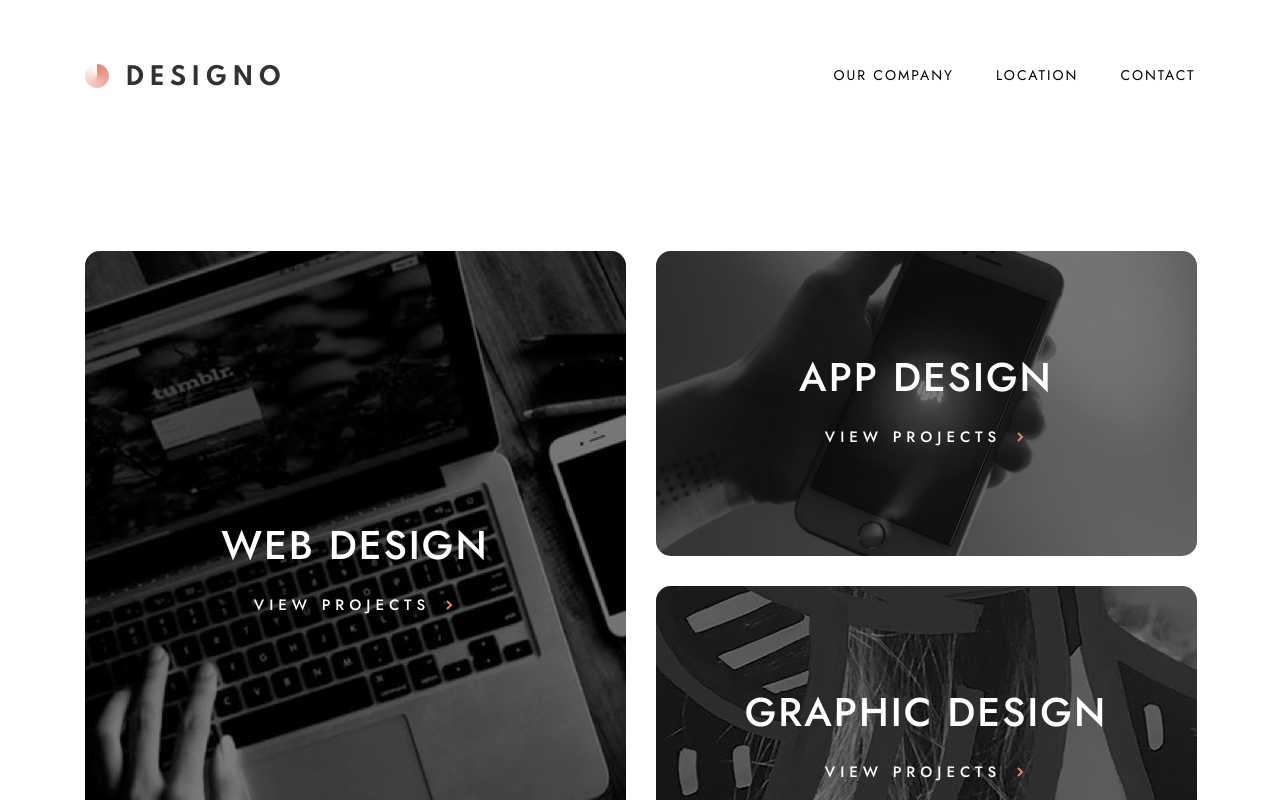
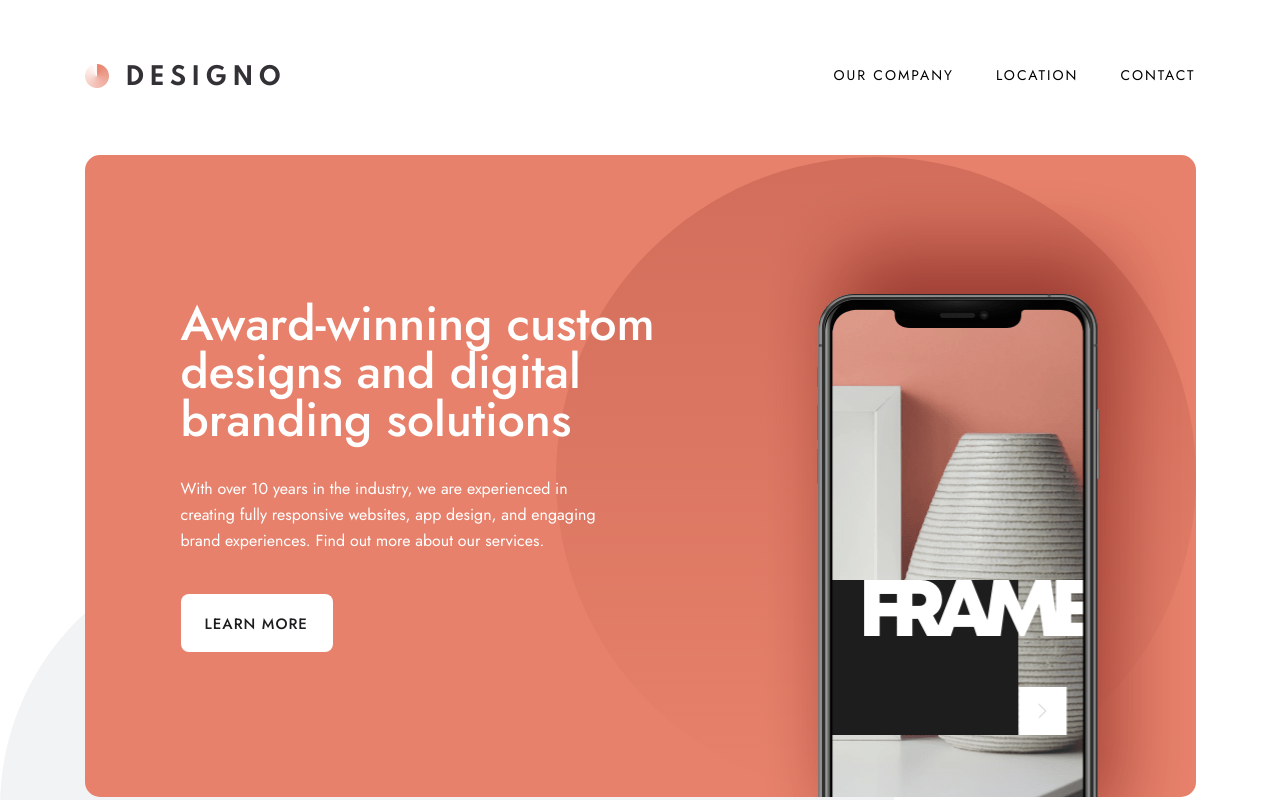
Before and after one commit to redfrogsss/designo-multipage-website, a Next.js app: page / in a window 1280 px wide. Shown: the top 800 px of the page. Built offline with nearby package versions, Linux system fonts and the light colour scheme.

Commit message:
ui: add hero-block desktop layout

```diff
--- a/app/page.tsx
+++ b/app/page.tsx
@@ -1,9 +1,11 @@
 import GalleryGrid from "@/components/gallery-grid/GalleryGrid";
+import HeroBlock from "@/components/hero-block/HeroBlock";
 import TermsGrid from "@/components/terms-grid/TermsGrid";
 
 export default function Home() {
   return (
     <main>
+      <HeroBlock />
       <GalleryGrid />
       <TermsGrid />
     </main>
--- /dev/null
+++ b/components/hero-block/HeroBlock.tsx
@@ -0,0 +1,26 @@
+import Image from "next/image";
+
+export default function HeroBlock() {
+    return (
+        <div className="hero-block">
+            <div className="page-container">
+                <div className="hero-block__inner">
+                    <div className="hero-block__left">
+                        <h1 className="hero-block__title">
+                            Award-winning custom designs and digital branding solutions
+                        </h1>
+                        <p className="hero-block__desc">
+                            With over 10 years in the industry, we are experienced in creating fully responsive websites, app design, and engaging brand experiences. Find out more about our services.
+                        </p>
+                        <a href="#!" className="hero-block__btn btn btn--dark">Learn More</a>
+                    </div>
+                    <div className="hero-block__right">
+                        <picture className="hero-block__pic">
+                            <Image fill={true} src="/assets/home/desktop/image-hero-phone.png" alt="Image Hero Phone" className="hero-block__img" />
+                        </picture>
+                    </div>
+                </div>
+            </div>
+        </div>
+    );
+}
--- a/styles/buttons.scss
+++ b/styles/buttons.scss
@@ -1,4 +1,5 @@
 .btn {
+    display: inline-block;
     border-radius: rem(8);
     padding: em(18, 15) em(25, 15) em(16, 15) em(24, 15);
     font-size: rem(15);
--- /dev/null
+++ b/styles/components/hero-block.scss
@@ -0,0 +1,76 @@
+@use 'sass:math';
+
+.hero-block {
+    position: relative;
+
+    &:before {
+        content: "";
+        position: absolute;
+        bottom: rem(-274);
+        left: 0;
+        background: $color-light-grey;
+        width: vw(1006, 1440);
+        height: min(#{rem(594)}, #{vw(594, 1440)});
+        z-index: -1;
+        border-radius: rem(297) rem(297) rem(297) 0;
+    }
+
+    &__inner {
+        display: flex;
+        flex-direction: row;
+        flex-wrap: nowrap;
+        gap: rem(96);
+        padding-inline: rem(96);
+        padding-block: rem(145);
+
+        background: url("/assets/home/desktop/bg-pattern-hero-home.svg") no-repeat right center, $color-peach;
+        border-radius: rem(15);
+
+        overflow: clip;
+    }
+
+    &__left {
+        flex: 0 0 percentage(math.div(540, 920));
+    }
+
+    &__right {
+        flex: 0 0 percentage(math.div(284, 920));
+
+        position: relative;
+    }
+
+    &__title {
+        color: $color-white;
+        font-size: rem(48);
+        line-height: 1;
+        font-weight: 500;
+    }
+
+    &__desc {
+        color: $color-white;
+        font-size: rem(16);
+        line-height: math.div(26, 16);
+
+        margin-top: rem(32);
+        max-width: rem(445);
+    }
+
+    &__btn {
+        margin-top: rem(40);
+    }
+
+    &__pic {
+        position: absolute;
+        top: 0;
+        left: 0;
+        width: 100%;
+        aspect-ratio: math.div(624, 913);
+        scale: 2.2;
+        transform-origin: top;
+        transform: translateY(#{rem(-80)});
+    }
+
+    &__img {
+    }
+
+}
--- a/styles/globals.scss
+++ b/styles/globals.scss
@@ -88,3 +88,4 @@
 @import "./components/footer.scss";
 @import "./components/terms-grid.scss";
 @import "./components/gallery-grid.scss";
+@import "./components/hero-block.scss";
```
